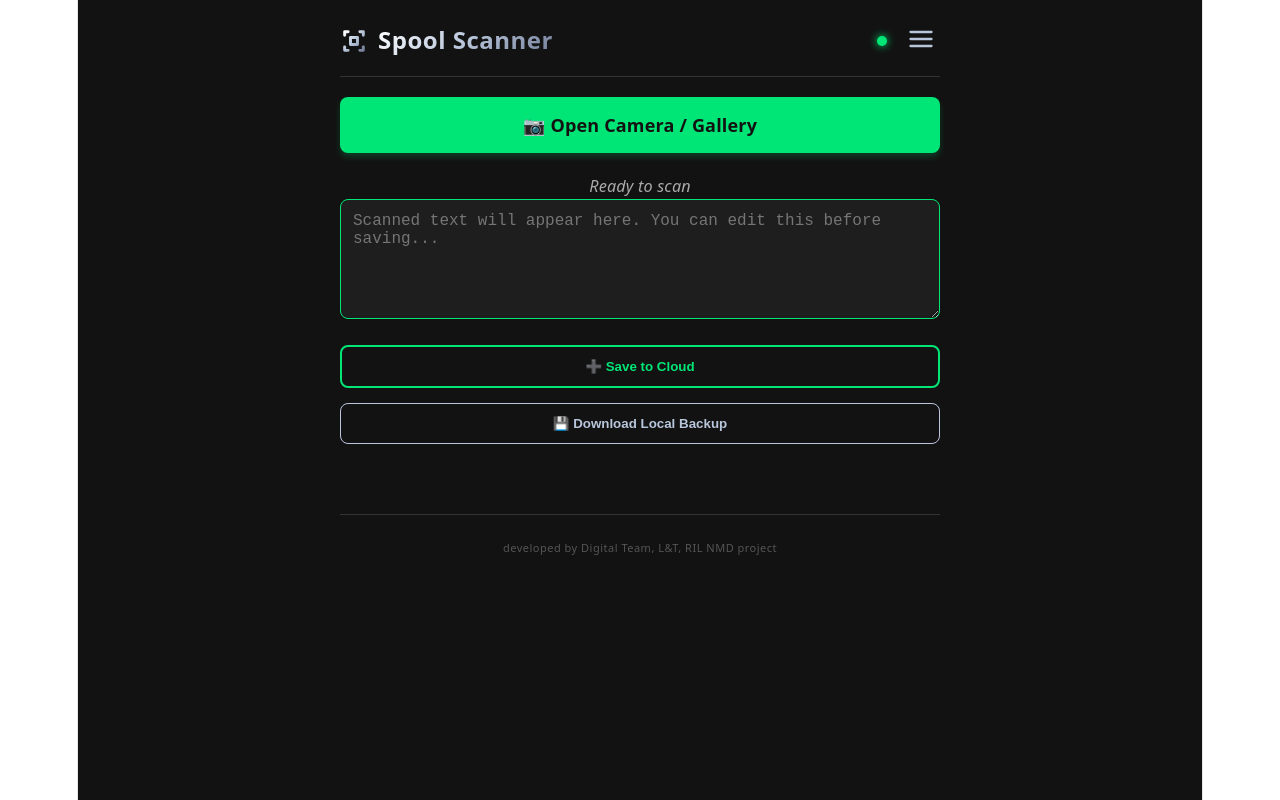
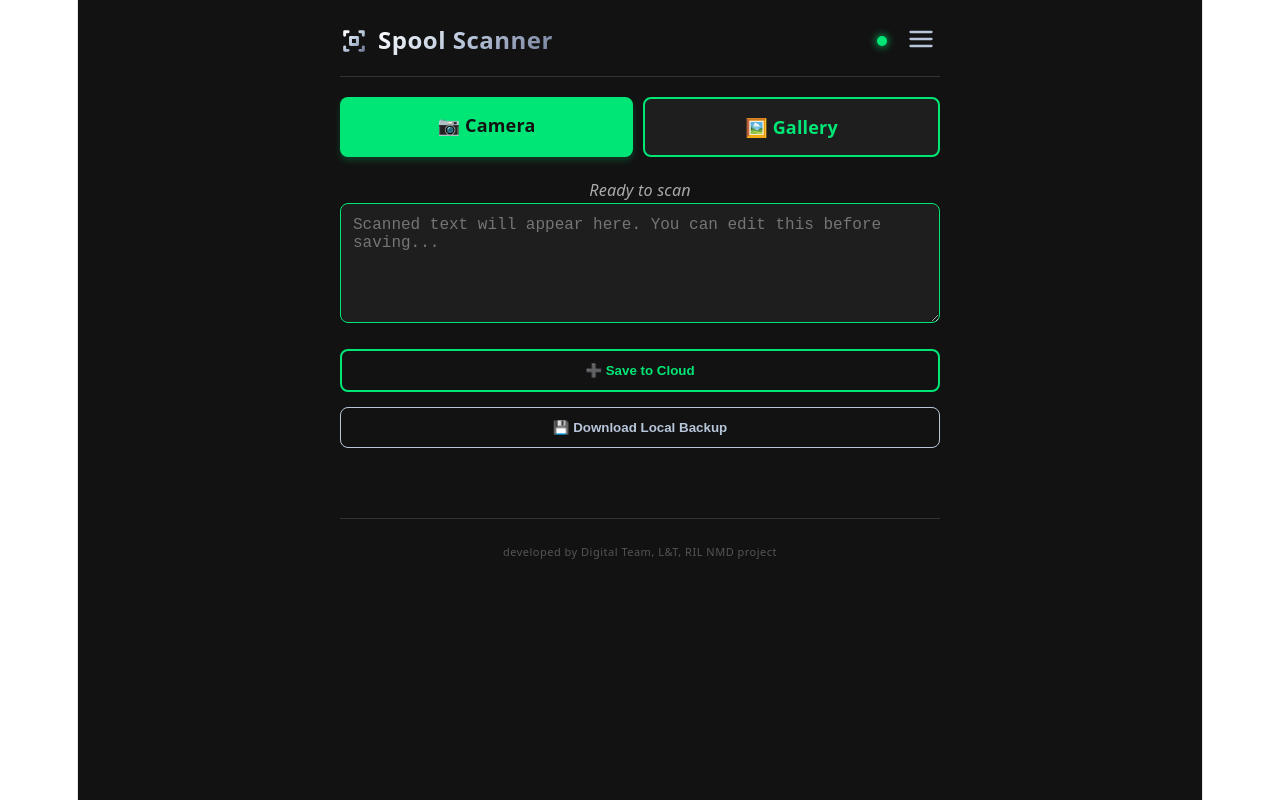
Before and after one commit to thivgoke/spool-scanner, a React (Vite) app: page / in a window 1280 px wide. Built offline with nearby package versions, Linux system fonts and the light colour scheme.

Commit message:
Split camera and gallery buttons

```diff
--- a/src/App.jsx
+++ b/src/App.jsx
@@ -262,10 +262,17 @@ export default function App() {
           </div>
         </div>
 
-        {/* SCANNER VIEW */}
-        <div style={{ marginBottom: '20px' }}>
-          <label style={{ backgroundColor: '#00E676', color: '#121212', padding: '15px 20px', borderRadius: '8px', display: 'flex', justifyContent: 'center', fontWeight: 'bold', cursor: 'pointer', opacity: isScanning ? 0.7 : 1, boxShadow: '0 4px 6px rgba(0, 230, 118, 0.2)' }}>
-            {isScanning ? "⏳ Processing Image..." : "📷 Open Camera / Gallery"}
+        {/* TWO SPLIT BUTTONS FOR CAMERA AND GALLERY */}
+        <div style={{ marginBottom: '20px', display: 'flex', gap: '10px' }}>
+          {/* CAMERA BUTTON (Forced to open environment camera) */}
+          <label style={{ flex: 1, backgroundColor: '#00E676', color: '#121212', padding: '15px 10px', borderRadius: '8px', display: 'flex', justifyContent: 'center', fontWeight: 'bold', cursor: 'pointer', opacity: isScanning ? 0.7 : 1, textAlign: 'center', boxShadow: '0 4px 6px rgba(0, 230, 118, 0.2)' }}>
+            {isScanning ? "⏳..." : "📷 Camera"}
+            <input type="file" accept="image/*" capture="environment" onChange={handleImageCapture} disabled={isScanning} style={{ display: 'none' }} />
+          </label>
+
+          {/* GALLERY BUTTON (Standard file picker) */}
+          <label style={{ flex: 1, backgroundColor: '#1e1e1e', color: '#00E676', border: '2px solid #00E676', padding: '15px 10px', borderRadius: '8px', display: 'flex', justifyContent: 'center', fontWeight: 'bold', cursor: 'pointer', opacity: isScanning ? 0.7 : 1, textAlign: 'center' }}>
+            {isScanning ? "⏳..." : "🖼️ Gallery"}
             <input type="file" accept="image/*" onChange={handleImageCapture} disabled={isScanning} style={{ display: 'none' }} />
           </label>
         </div>
```
